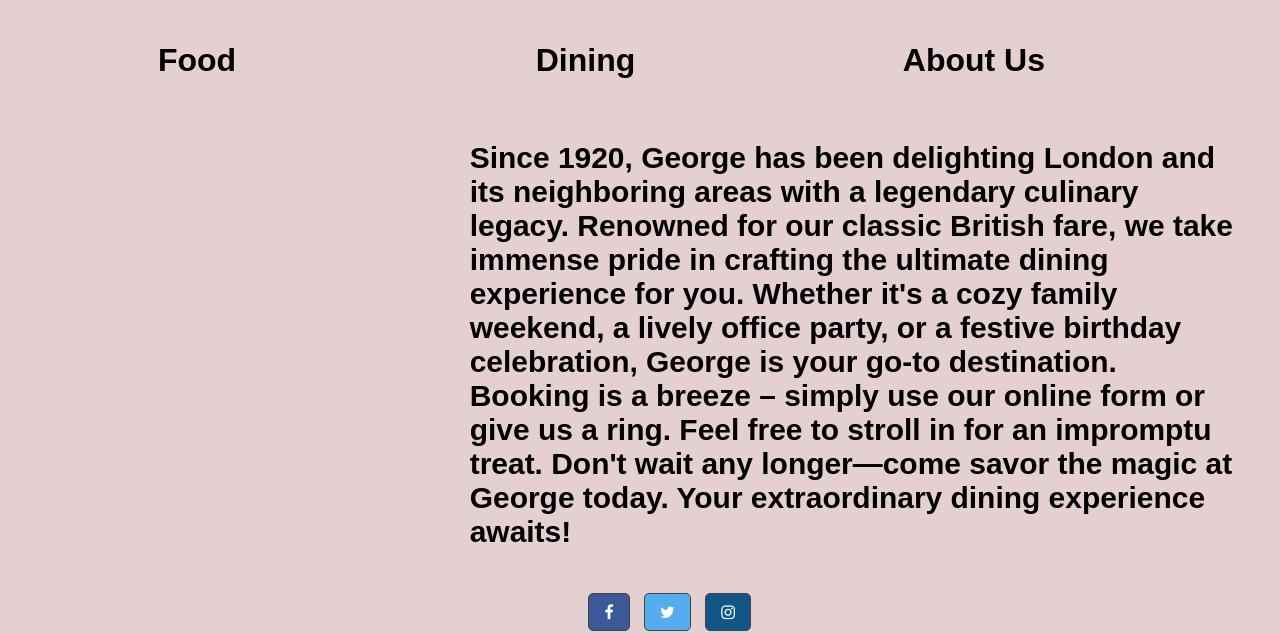
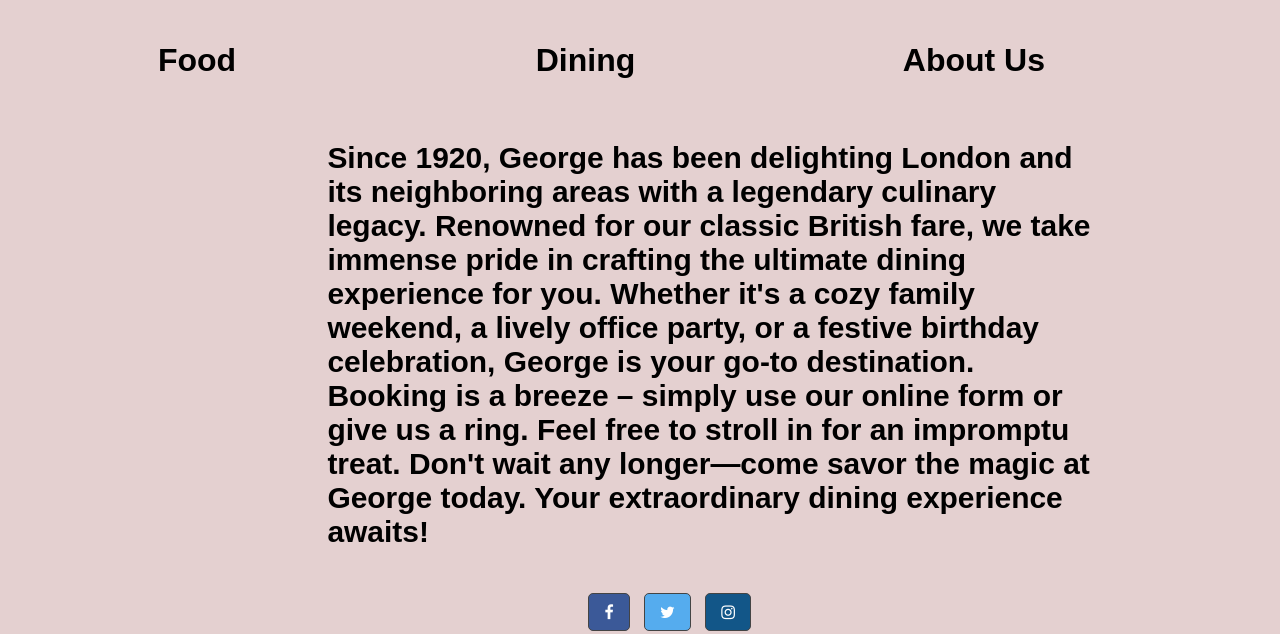
Before and after one commit to ZawadAzam/web-assignment, a plain HTML site: page index.html in a window 1280 px wide. Shown: the part 668-1302 px from the top of the page. Drawn offline with Linux system fonts and the light colour scheme.

Commit message:
Update mystyle.css

```diff
--- a/css/mystyle.css
+++ b/css/mystyle.css
@@ -51,7 +51,7 @@
 
 
     .para{width: 60%;
-    margin-left: 33ch;
+    margin-left: 23ch;
     font-size: 2vw;
   }
     @media screen and (max-width: 500px) {
```
